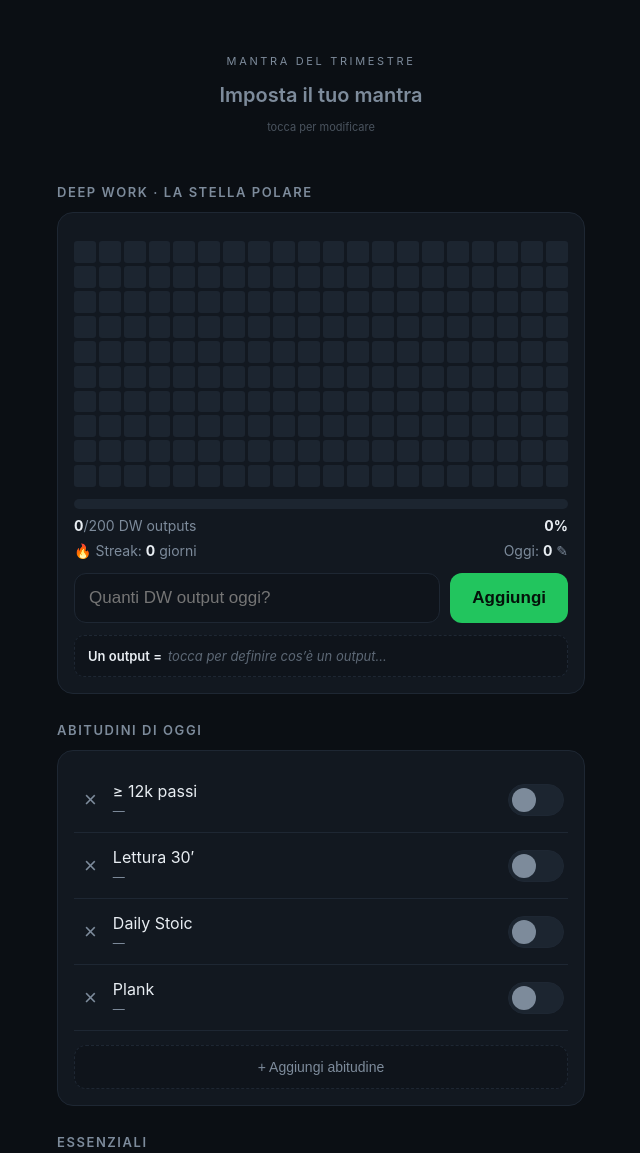
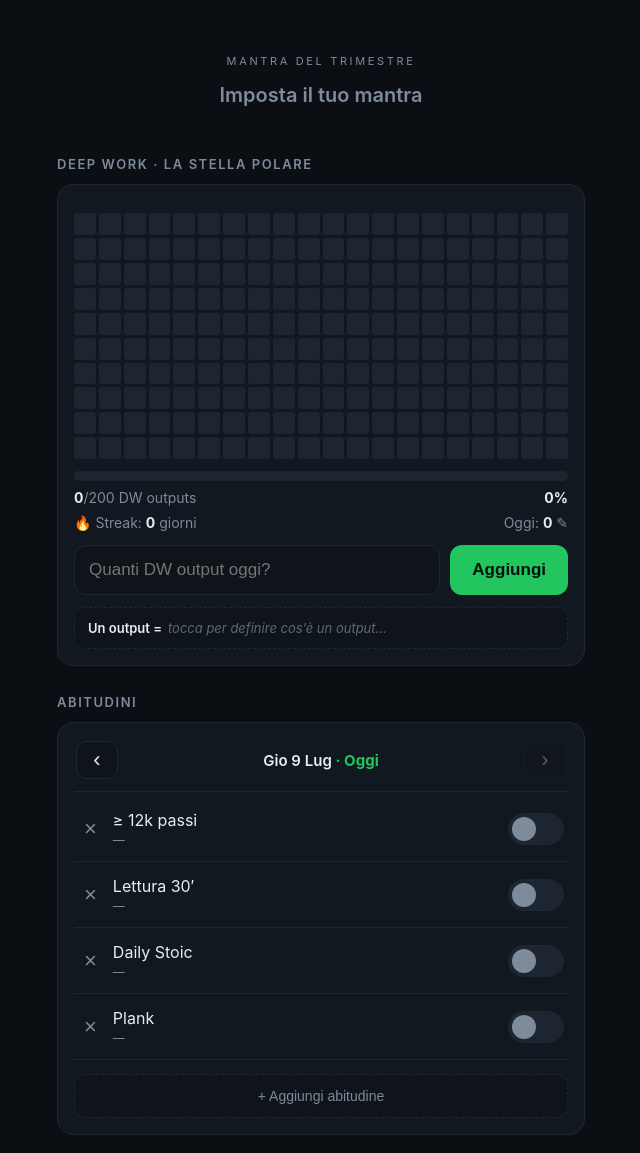
Before and after one commit to jimmymignogna/tracker-app, a website: page index.html in a window 1280 px wide. Shown: the top 1153 px of the page, without its empty margins (319-959 px from the left). Drawn offline with Linux system fonts and the light colour scheme.

Commit message:
Remove mantra hint; add day navigation for habits (backfill past days)

```diff
--- a/index.html
+++ b/index.html
@@ -78,6 +78,11 @@
   .toggle.on::after{left:27px; background:var(--green)}
   .addhabit{width:100%; margin-top:14px; background:var(--card2); border:1px dashed var(--line); color:var(--muted); border-radius:12px; padding:13px; font-size:14px; cursor:pointer}
   .addhabit:active{transform:scale(.99)}
+  .daynav{display:flex; align-items:center; justify-content:space-between; padding:2px 2px 12px; border-bottom:1px solid var(--line); margin-bottom:4px}
+  .daynav .dlabel{font-size:15px; font-weight:600; text-transform:capitalize}
+  .daynav .dlabel .oggi{color:var(--green); font-weight:700}
+  .dnav{background:var(--card2); border:1px solid var(--line); color:var(--text); width:42px; height:38px; border-radius:10px; font-size:22px; line-height:1; cursor:pointer}
+  .dnav:disabled{opacity:.3; cursor:default}
 
   /* Analytics */
   .stats{display:grid; grid-template-columns:1fr 1fr 1fr; gap:10px}
@@ -103,7 +108,6 @@
 <div id="mantraWrap" onclick="editMantra()">
   <div class="mantra-label">Mantra del trimestre</div>
   <div id="mantraDisplay"></div>
-  <div class="mantra-hint">tocca per modificare</div>
 </div>
 
 <!-- DEEP WORK -->
@@ -123,7 +127,7 @@
 </div>
 
 <!-- HABITS -->
-<h2>Abitudini di oggi</h2>
+<h2>Abitudini</h2>
 <div class="card" id="habits"></div>
 
 <!-- ANALYTICS -->
@@ -210,6 +214,8 @@ function save(touchedKeys){
 
 const today=()=>new Date().toISOString().slice(0,10);
 const dayBefore=d=>{const x=new Date(d+'T12:00:00');x.setDate(x.getDate()-1);return x.toISOString().slice(0,10);};
+const dayLabel=d=>new Date(d+'T12:00:00').toLocaleDateString('it-IT',{weekday:'short',day:'numeric',month:'short'});
+let viewDate=today();
 const total=()=>Object.values(S.dwLog).reduce((a,b)=>a+b,0);
 const esc=s=>String(s).replace(/[&<>"]/g,c=>({'&':'&amp;','<':'&lt;','>':'&gt;','"':'&quot;'}[c]));
 
@@ -313,19 +319,32 @@ function closeModal(){
 }
 
 /* ---------- Habits ---------- */
-function habitStreak(id){
-  let d=today(), n=0;
+function habitStreak(id, from){
+  let d=from||today(), n=0;
   const done=x=>S.habitLog[x]&&S.habitLog[x][id];
-  if(!done(d)) d=dayBefore(d);
+  if(!done(d)){ if(d===today()) d=dayBefore(d); else return 0; }
   while(done(d)){n++; d=dayBefore(d);}
   return n;
 }
+function shiftDay(delta){
+  const x=new Date(viewDate+'T12:00:00'); x.setDate(x.getDate()+delta);
+  const nd=x.toISOString().slice(0,10);
+  if(nd>today()) return; // niente futuro
+  viewDate=nd; renderHabits();
+}
 function renderHabits(){
   const box=document.getElementById('habits'); box.innerHTML='';
-  const t=today();
+  const t=viewDate, isToday=viewDate===today();
+  const nav=document.createElement('div'); nav.className='daynav';
+  nav.innerHTML=`<button class="dnav" id="dPrev" title="Giorno precedente">‹</button>
+    <div class="dlabel">${dayLabel(viewDate)}${isToday?' <span class="oggi">· oggi</span>':''}</div>
+    <button class="dnav" id="dNext" title="Giorno successivo" ${isToday?'disabled':''}>›</button>`;
+  box.appendChild(nav);
+  nav.querySelector('#dPrev').onclick=()=>shiftDay(-1);
+  const nx=nav.querySelector('#dNext'); if(!isToday) nx.onclick=()=>shiftDay(1);
   S.habits.forEach(h=>{
     const on=S.habitLog[t]&&S.habitLog[t][h.id];
-    const st=habitStreak(h.id);
+    const st=habitStreak(h.id, viewDate);
     const row=document.createElement('div'); row.className='habit';
     row.innerHTML=`<div class="hleft">
         <button class="hdel" title="Rimuovi">×</button>
@@ -344,7 +363,7 @@ function renderHabits(){
   renderCompliance();
 }
 function toggleHabit(id){
-  const t=today();
+  const t=viewDate;
   S.habitLog[t]=S.habitLog[t]||{};
   S.habitLog[t][id]=!S.habitLog[t][id];
   save(['hb:'+t]); renderHabits();
```
